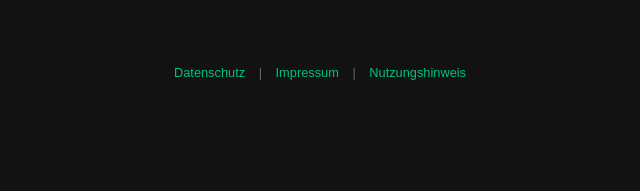
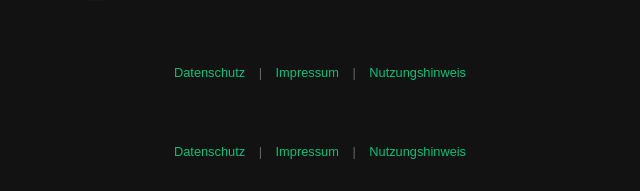
Before and after one commit to doneo24/echo_vault, a Python web app: template templates/index.html in a window 1280 px wide. Shown: the part 1139-1330 px from the top of the page, without its empty margins (320-960 px from the left). Before the commit the page ends 1219 px from the top, so only its background shows below. Run offline with Jinja, Linux system fonts and the light colour scheme; the template is opened without the code that fills it, so the values that code supplies are empty.

Commit message:
Update index.html

```diff
--- a/templates/index.html
+++ b/templates/index.html
@@ -138,6 +138,11 @@
       }
     });
   </script>
+<footer>
+  <a href="/datenschutz.html" target="_blank">Datenschutz</a> |
+  <a href="/impressum.html" target="_blank">Impressum</a> |
+  <a href="/nutzungshinweis.html" target="_blank">Nutzungshinweis</a>
+</footer>
 
 </body>
 </html>
```
